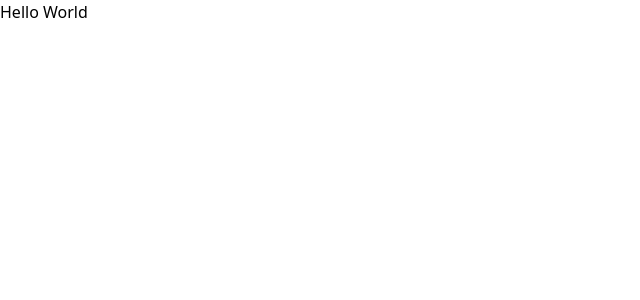
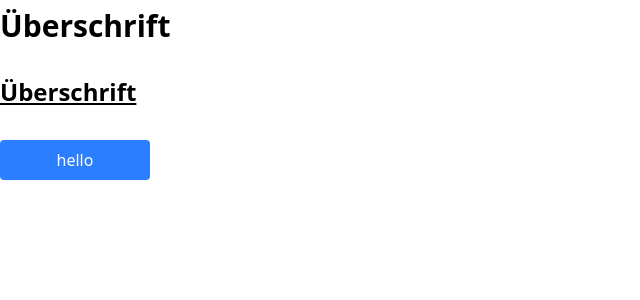
Before and after one commit to srutz/reactexamples, a React (Vite) app: page / in a window 1280 px wide. Shown: the top 300 px of the page, without its empty margins (0-640 px from the left). Built offline with nearby package versions, Linux system fonts and the light colour scheme.

Commit message:
components_with_spreadprops

```diff
--- a/src/App.tsx
+++ b/src/App.tsx
@@ -1,6 +1,45 @@
+import type { ComponentProps, ReactNode } from "react"
+import { cn } from "./util";
 
 export function App() {
     return (
-        <div>Hello World</div>
+        <div>
+            <H1 title="Ü777" >
+                Über<span className="font-bold">sch</span>rift
+            </H1>
+            <H1 title="Ü777" className="underline my-8 text-2xl">
+                Überschrift
+            </H1>
+            <Button>hello</Button>
+        </div>
     )
 }
+
+/*
+ * H1 behaves like h1 but is custom
+ */
+function H1({ children, className, ...rest }: {
+    children?: ReactNode
+} & ComponentProps<"h1">) {
+    return (
+        <h1 className={cn("my-2 text-3xl font-semibold", className)}
+            {...rest}  >
+            {children}
+        </h1>
+    )
+}
+
+/*
+ * Button behaves like button but is custom
+ */
+function Button({ children, className, ...rest }: {
+    children?: ReactNode
+} & ComponentProps<"button">) {
+    return (
+        <button className={cn("min-w-[150px] rounded p-2 bg-blue-500 text-white",
+            className)}
+            {...rest}  >
+            {children}
+        </button>
+    )
+}
```
